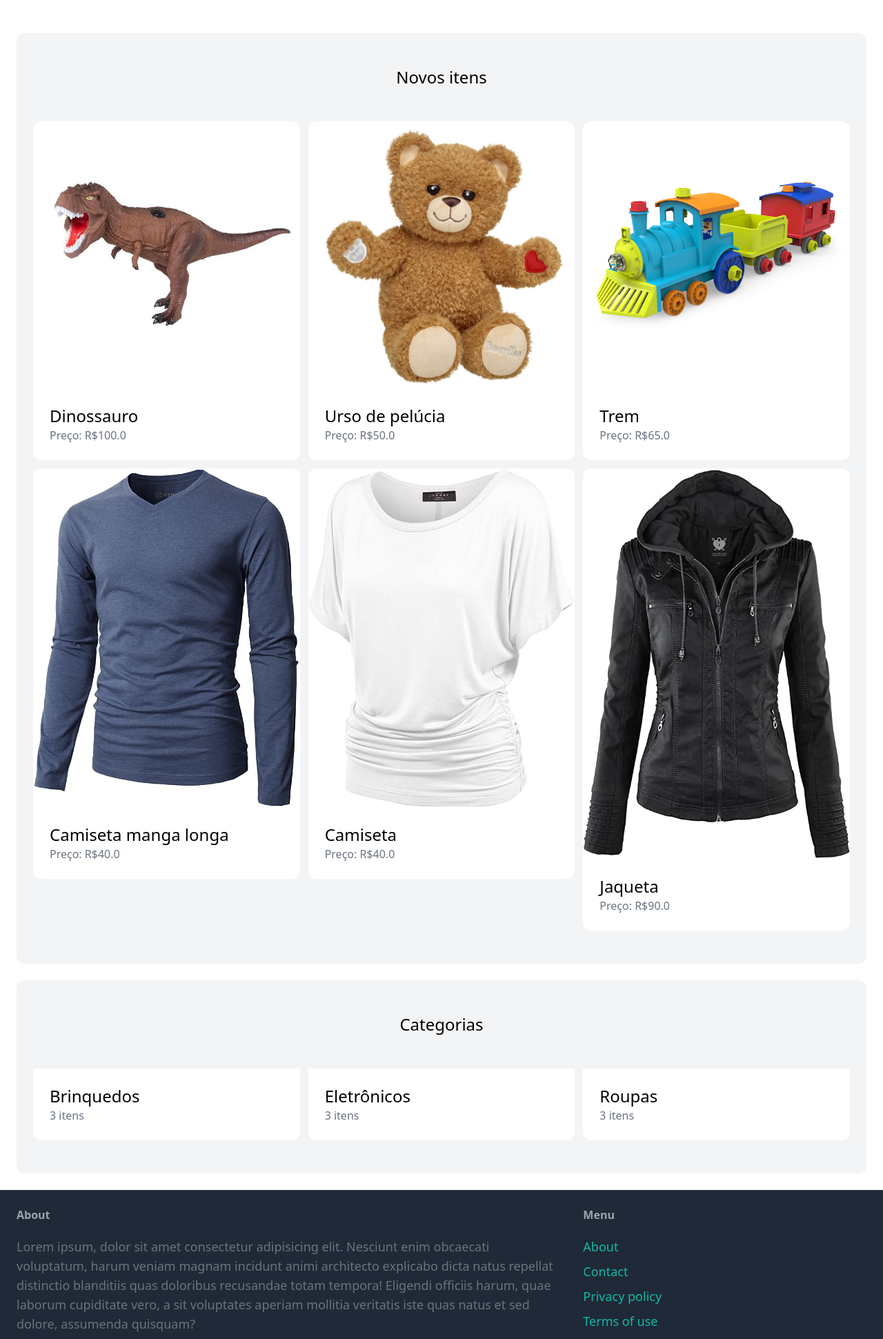
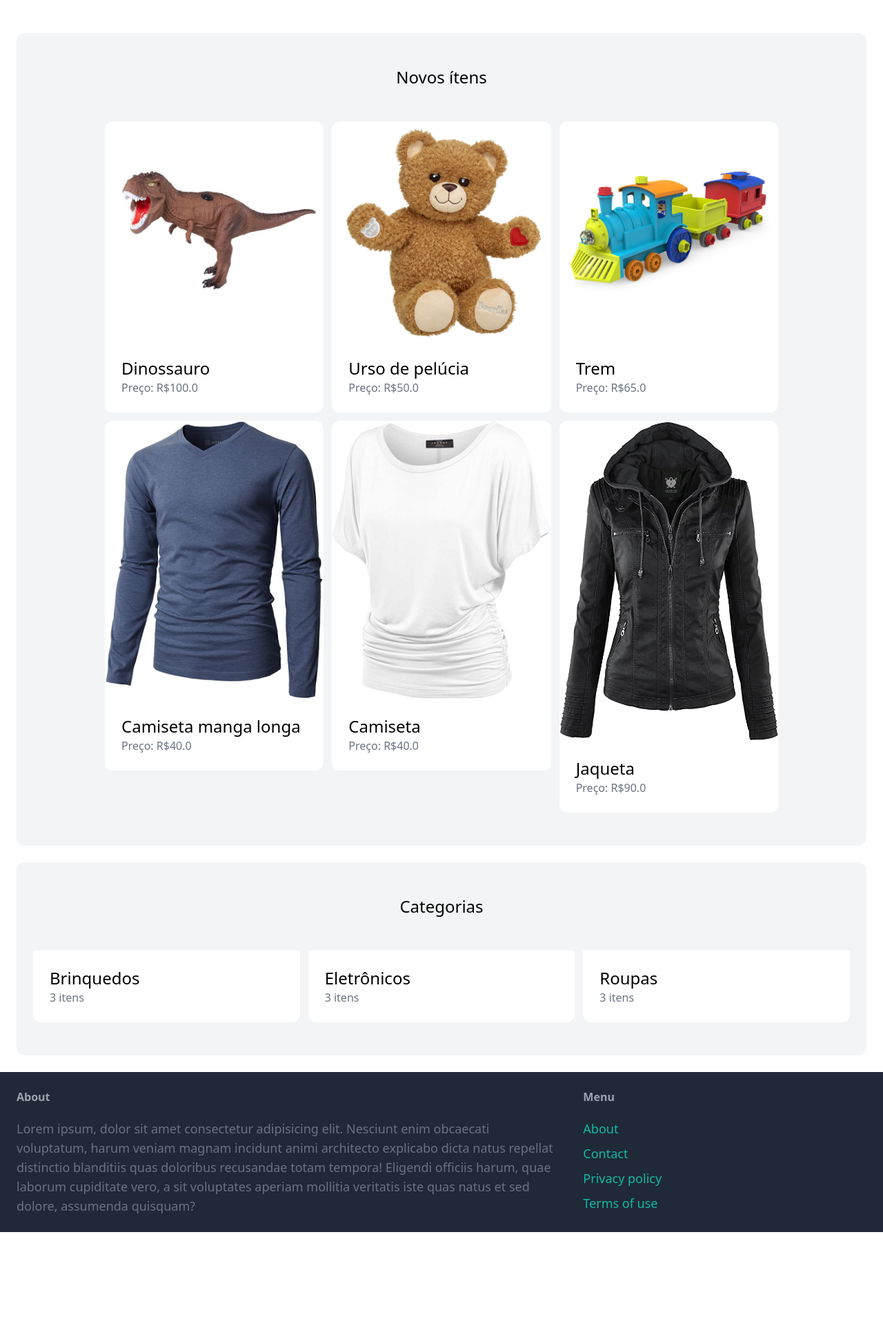
Before and after one commit to LuccaHeineck/django-marketplace, a Django app: page / in a window 1280 px wide. Shown: the part 81-2022 px from the top of the page at 69% size. After the commit the page ends 1867 px from the top, so only its background shows below. Run offline with Django 5.2, Linux system fonts and the light colour scheme; data comes from the database, SQL or seed files in the repository; both versions use the stored data as it was after the commit; parts of the project's set-up code (start-up, migrations or seed data) failed here and were passed over; some libraries are stand-ins or nearby versions.

Commit message:
Itens adicionados

```diff
--- a/core/templates/core/index.html
+++ b/core/templates/core/index.html
@@ -3,8 +3,8 @@
 {% block title %}Bem-vindo{% endblock title %}
 
 {% block content %}
-<div class="mt-6 px-6 py-12 bg-gray-100 rounded-xl">
-  <h2 class="mb-12 text-2xl text-center">Novos itens</h2>
+<div class="mt-6 px-32 py-12 bg-gray-100 rounded-xl">
+  <h2 class="mb-12 text-2xl text-center">Novos ítens</h2>
   <div class="grid grid-cols-3 gap-3">
     {% for item in items %}
     <div>
@@ -12,7 +12,6 @@
         <div>
           <img
             src="{{item.image.url}}"
-            pprint(item.image.url)
             alt="{{image.name}}"
             class="rounded-t-xl"
           />
@@ -27,6 +26,7 @@
     {% endfor %}
   </div>
 </div>
+
 
 <div class="mt-6 px-6 py-12 bg-gray-100 rounded-xl">
   <h2 class="mb-12 text-2xl text-center">Categorias</h2>
```
Also changed, not shown: db.sqlite3, item/item_images/item_images/caboethernet.jpg (added), item/item_images/item_images/cabousb.jpg (added), item/item_images/item_images/camiseta1.jpg (added), item/item_images/item_images/camiseta1_PWvbEA0.jpg (added), item/item_images/item_images/camiseta2.jpg (added), item/item_images/item_images/dinosauro.jpg (added), item/item_images/item_images/jaqueta.jpg (added), item/item_images/item_images/jaqueta_xqYOU6Y.jpg (added), item/item_images/item_images/trem.jpg (added), item/item_images/item_images/urso.jpg (added).
